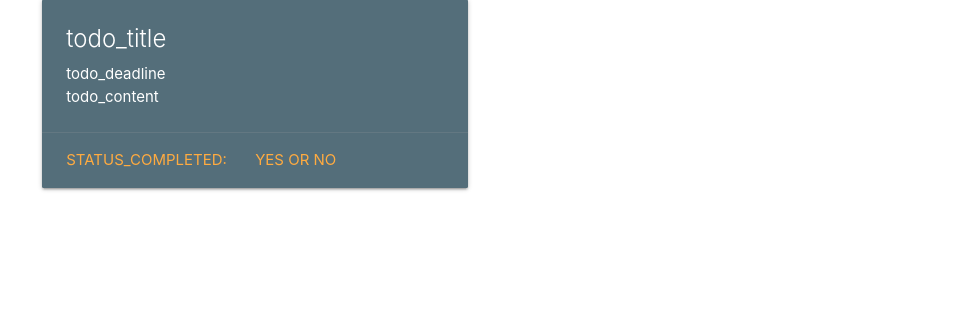
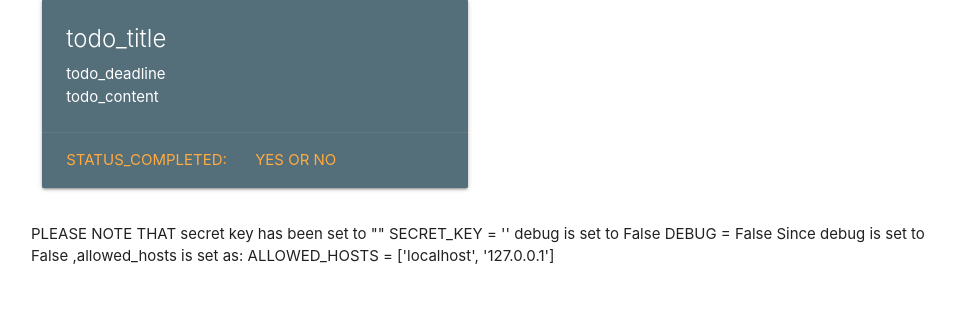
Before and after one commit to mmaashraf/Todo_App_Django, a Django app: page / in a window 1280 px wide. Shown: the part 383-707 px from the top of the page, without its empty margins (161-1116 px from the left). Run offline with Django 3.2, Linux system fonts and the light colour scheme; some libraries are stand-ins or nearby versions.

Commit message:
Update home.html
adding a few notifications in homepage

```diff
--- a/main/templates/main/home.html
+++ b/main/templates/main/home.html
@@ -31,7 +31,11 @@
 				</div>
 
 		  </div>
-
+	<p>
+	PLEASE NOTE THAT secret key has been set to "" SECRET_KEY = ''
+	debug is set to False DEBUG = False
+	Since debug is set to False ,allowed_hosts is set as: ALLOWED_HOSTS = ['localhost', '127.0.0.1']
+	</p>
   </div>
 
 {% endblock %}
```
